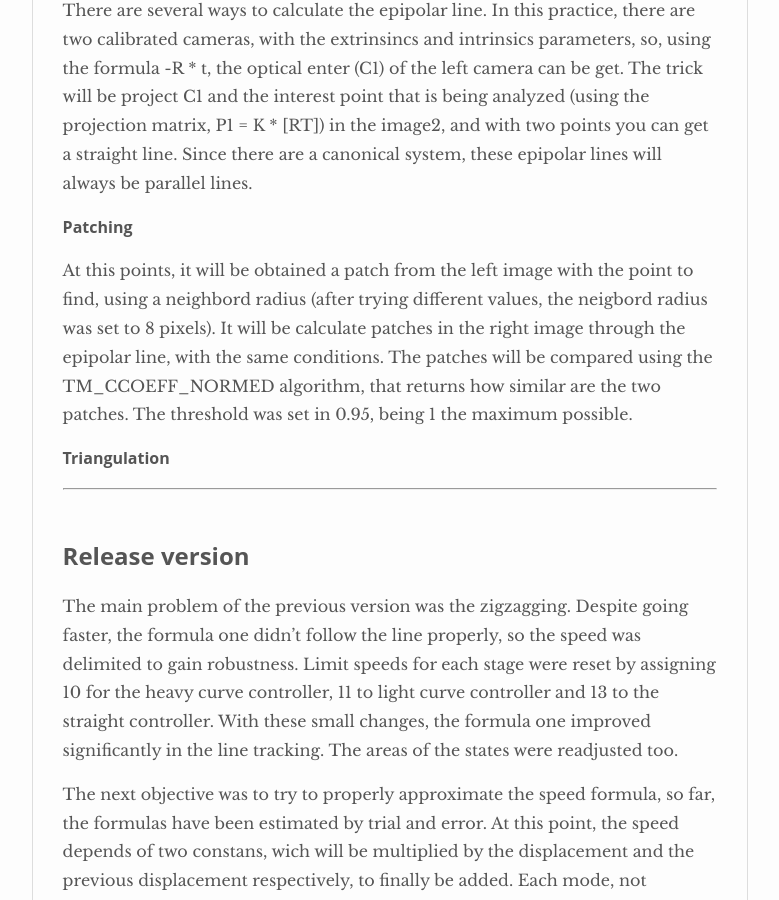
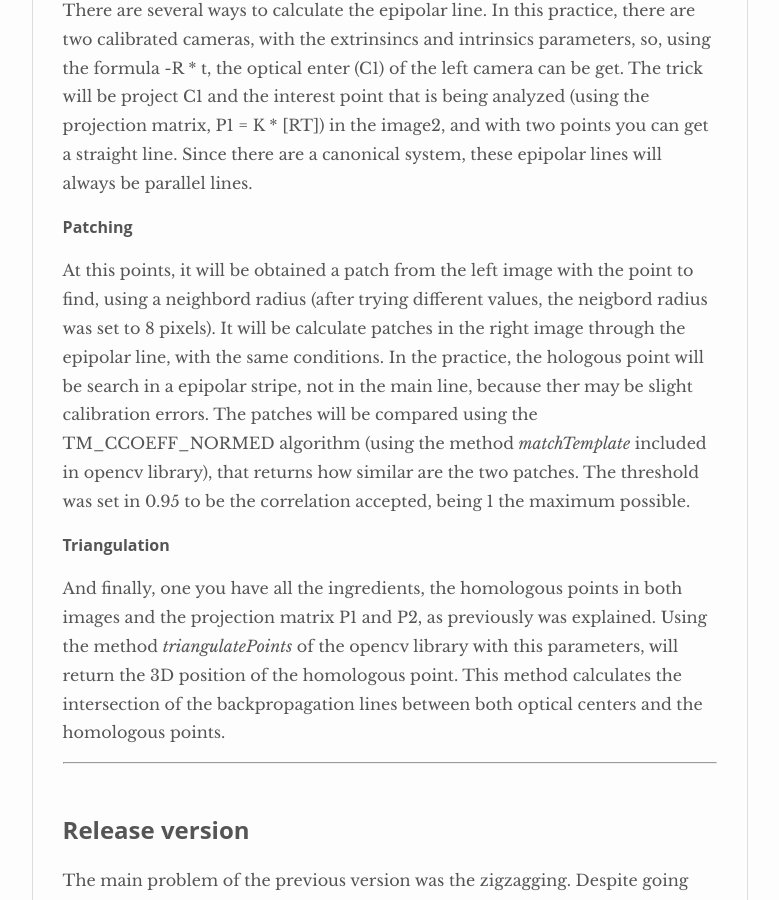
Before and after one commit to RoberG/MUVA-Robotica, a Jekyll site: the page built from _posts/2020-05-27-Practice 2 - 3D Reconstruction.md, in a window 1280 px wide and 900 px high, scrolled down 2846 px. Shown: the whole window, without its empty margins (250-1029 px from the left). Built offline with Jekyll 4.4.1, drawn with Linux system fonts in a browser that asks for light colours; nearby versions of some CDN libraries.

Commit message:
Update 2020-05-27-Practice 2 - 3D Reconstruction.md

```diff
--- a/_posts/2020-05-27-Practice 2 - 3D Reconstruction.md
+++ b/_posts/2020-05-27-Practice 2 - 3D Reconstruction.md
@@ -43,14 +43,16 @@ and with two points you can get a straight line. Since there are a canonical sys
 
 #### Patching
 
-
 At this points, it will be obtained a patch from the left image with the point to find, using a neighbord radius (after trying different values, the neigbord radius was set to 8 pixels). It will be calculate
-patches in the right image through the epipolar line, with the same conditions. The patches will be compared using the TM_CCOEFF_NORMED algorithm, that returns how similar are the two patches. The threshold
-was set in 0.95, being 1 the maximum possible.
+patches in the right image through the epipolar line, with the same conditions.  In the practice, the hologous point will be search in a epipolar stripe, not in the main line, because
+ ther may be slight calibration errors. The patches will be compared using the TM_CCOEFF_NORMED algorithm (using the method *matchTemplate* included in opencv library),
+that returns how similar are the two patches. The threshold was set in 0.95 to be the correlation accepted, being 1 the maximum possible.
 
 #### Triangulation
 
-
+And finally, one you have all the ingredients, the homologous points in both images and the projection matrix P1 and P2, as previously was explained. Using the method *triangulatePoints*
+of the opencv library  with this parameters, will return the 3D position of the homologous point. This method calculates the intersection of the backpropagation lines between both optical
+centers and the homologous points.
 
 ******************************************************************************************************************************************************************************************************************
 <br>
```
